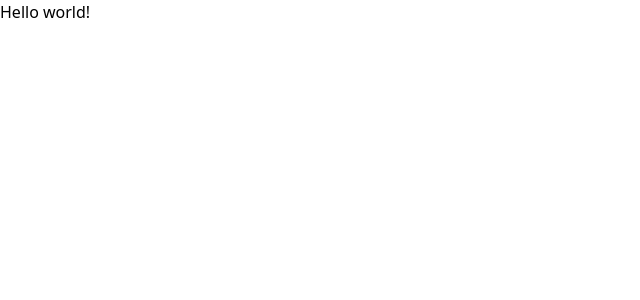
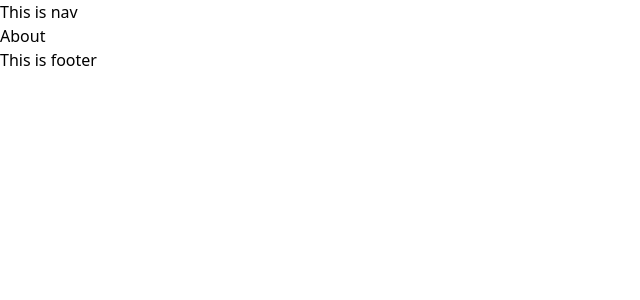
Before and after one commit to ashsajal1/react-express, a React (Vite) app in the folder client/: page /about in a window 1280 px wide. Shown: the top 300 px of the page, without its empty margins (0-640 px from the left). Built offline with nearby package versions, Linux system fonts and the light colour scheme.

Commit message:
Add layout, about and home page with navbar and footer skeleton

```diff
--- a/client/src/App.tsx
+++ b/client/src/App.tsx
@@ -1,7 +1,18 @@
+import { BrowserRouter, Routes, Route } from "react-router-dom";
+import Layout from "./layout";
+import Home from "./pages/home";
+import About from "./pages/about";
+
 export default function App() {
   return (
-    <h1 className="text-3xl font-bold underline text-lime-700">
-      Hello world!
-    </h1>
+    <BrowserRouter>
+      <Routes>
+        <Route path="/" element={<Layout />}>
+          <Route index element={<Home />} />
+          <Route path="/about" element={<About />} />
+        </Route>
+      </Routes>
+
+    </BrowserRouter>
   )
 }
--- /dev/null
+++ b/client/src/layout.tsx
@@ -0,0 +1,12 @@
+import { Outlet } from "react-router-dom"
+
+
+export default function layout() {
+  return (
+    <div>
+        <nav>This is nav</nav>
+        <Outlet />
+        <footer>This is footer</footer>
+    </div>
+  )
+}
--- /dev/null
+++ b/client/src/pages/about.tsx
@@ -0,0 +1,7 @@
+import React from 'react'
+
+export default function About() {
+  return (
+    <div>About</div>
+  )
+}
--- /dev/null
+++ b/client/src/pages/home.tsx
@@ -0,0 +1,7 @@
+import React from 'react'
+
+export default function Home() {
+  return (
+    <div>Home</div>
+  )
+}
```
